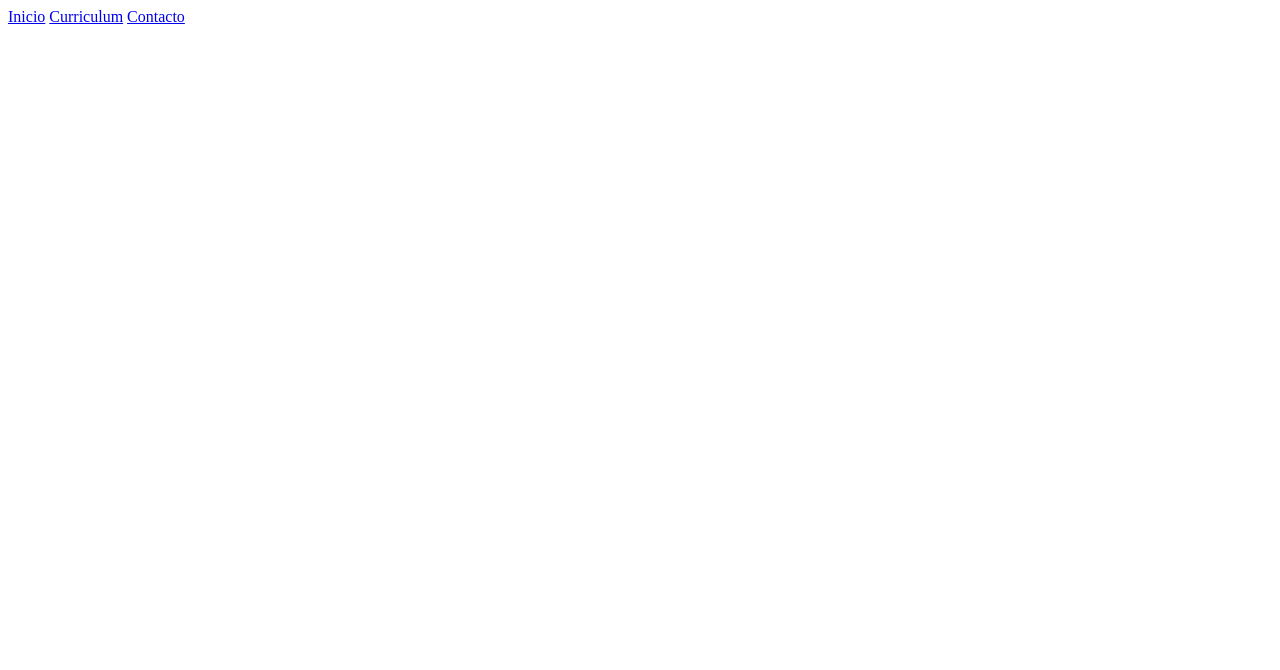
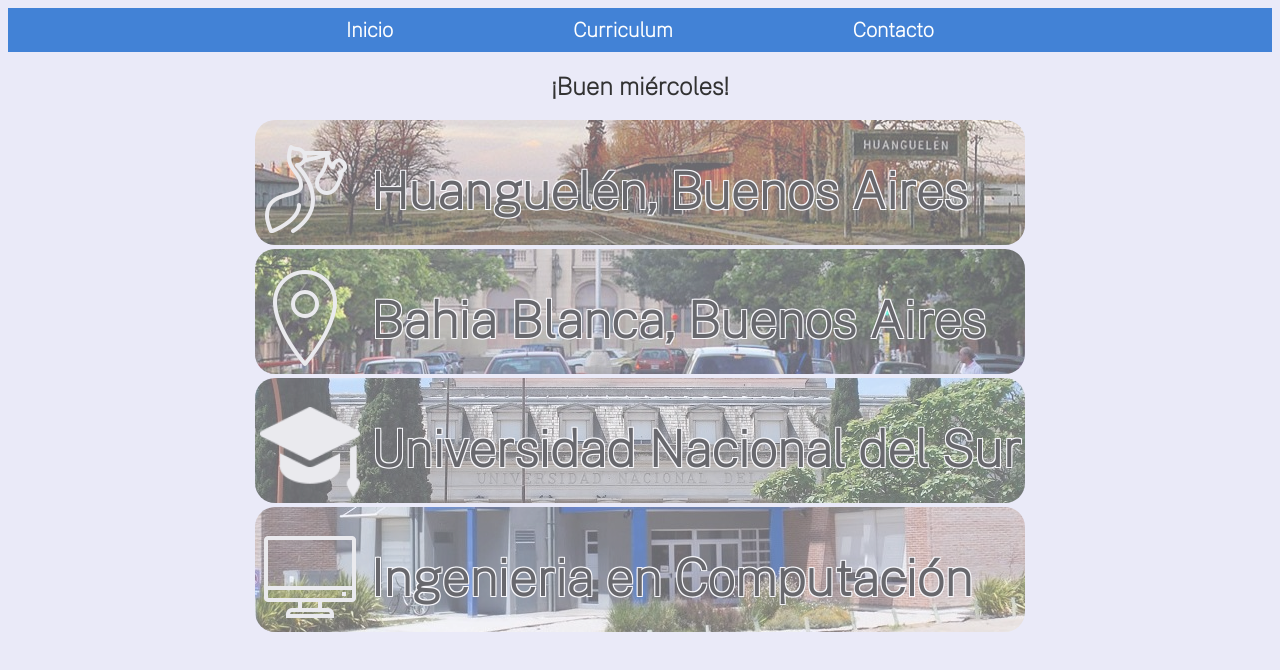
Before and after one commit to javiergraff890/javier, a plain HTML site: page index.html in a window 1280 px wide. Drawn offline with nearby package versions, Linux system fonts and the light colour scheme.

Commit message:
trabajado el finde

```diff
--- a/index.html
+++ b/index.html
@@ -5,15 +5,65 @@
     <meta http-equiv="X-UA-Compatible" content="IE=edge">
     <meta name="viewport" content="width=device-width, initial-scale=1.0">
     <link rel="stylesheet" href="style/styleindex.css">
+    <link rel="preconnect" href="https://fonts.googleapis.com">
+    <link rel="preconnect" href="https://fonts.gstatic.com" crossorigin>
+    <link href="https://fonts.googleapis.com/css2?family=Lora&family=Mulish:wght@200&family=Nunito+Sans:ital,wght@0,200;1,200&family=Public+Sans:wght@100&display=swap" rel="stylesheet">
     <title>Document</title>
 </head>
-<body>
+<body onload='saludar()'>
     <header>
-        <nav>
-            <a href="#">Inicio</a>
-            <a href="curriculum.html">Curriculum</a>
-            <a href="#">Contacto</a>
-        </nav>
+        <div class="divNavPrincipal">
+            <nav class="navPrincipal conteiner">
+                <a href="index.html">Inicio</a>
+                <a href="curriculum.html">Curriculum</a>
+                <a href="contacto.html">Contacto</a>
+            </nav>
+        </div>
     </header>
+    <main>
+        <section>
+            <h1 class="titulo" id="titulo"></h1>
+        </section>
+        <section class="seccionPrincipal">
+            <div id="divImagen1" class="divImagen">
+                <a href="https://www.google.com/maps/@-37.0652465,-61.9387188,14z?entry=ttu">
+                    <img id="foto" class="foto" src="/img/huanguelen.jpg">
+                    <h2>Huanguelén, Buenos Aires</h2>
+                    <img class="iconofinal" src="/img/nacimiento.png">
+                </a>
+            </div>
+        </section>
+        <section class="seccionPrincipal">
+            <div id="divImagen2" class="divImagen">
+                <a href="https://www.google.com/maps/@-38.7208455,-62.4215309,11z?entry=tt">
+                    <img class="foto" src="/img/bahiablanca.jpg">
+                    <h2>Bahia Blanca, Buenos Aires</h2>
+                    <img class="iconofinal" src="/img/ubicacion.png">
+                </a>
+            </div>
+        </section>
+        <section class="seccionPrincipal">
+            <div id="divImagen3" class="divImagen">
+                <a href="https://www.google.com/maps/@-38.7208455,-62.4215309,11z?entry=tt">
+                    <img class="foto" src="/img/uns.jpg">
+                    <h2>Universidad Nacional del Sur</h2>
+                    <img class="iconofinal iconouni" src="/img/universidad.png">
+
+                </a>
+            </div>
+        </section>
+        <section class="seccionPrincipal">
+            <div id="divImagen4" class="divImagen">
+                <a href="https://cs.uns.edu.ar/~devcs/">
+                    <img class="foto" src="/img/dcic.jpg">
+                    <h2>Ingenieria en Computación</h2>
+                    <img class="iconofinal iconouni" src="/img/computadora.png">
+
+                </a>
+            </div>
+        </section>
+    </main>
 </body>
+<script src="js/index.js"></script>
+
 </html>
--- /dev/null
+++ b/js/index.js
@@ -0,0 +1,69 @@
+
+const miDiv = document.getElementById('divImagen1');
+
+
+miDiv.addEventListener('mouseout', function() {
+    miDiv.style.transition = 'opacity 1s ease';
+    miDiv.style.opacity = '0.7';
+
+
+  });
+
+  miDiv.addEventListener('mouseover', function() {
+    miDiv.style.transition = 'opacity 1s ease';
+    miDiv.style.opacity = '1';
+
+  });
+
+  const miDiv2 = document.getElementById('divImagen2');
+
+miDiv2.addEventListener('mouseout', function() {
+    miDiv2.style.transition = 'opacity 1s ease';
+    miDiv2.style.opacity = '0.7';
+
+  });
+
+  miDiv2.addEventListener('mouseover', function() {
+    miDiv2.style.transition = 'opacity 1s ease';
+    miDiv2.style.opacity = '1';
+
+  });
+
+  const miDiv3 = document.getElementById('divImagen3');
+
+    miDiv3.addEventListener('mouseout', function() {
+        miDiv3.style.transition = 'opacity 1s ease';
+        miDiv3.style.opacity = '0.7';
+;
+  });
+
+    miDiv3.addEventListener('mouseover', function() {
+        miDiv3.style.transition = 'opacity 1s ease';
+        miDiv3.style.opacity = '1';
+
+  });
+
+  const miDiv4 = document.getElementById('divImagen4');
+
+  miDiv4.addEventListener('mouseout', function() {
+      miDiv4.style.transition = 'opacity 1s ease';
+      miDiv4.style.opacity = '0.7';
+;
+});
+
+  miDiv4.addEventListener('mouseover', function() {
+      miDiv4.style.transition = 'opacity 1s ease';
+      miDiv4.style.opacity = '1';
+
+});
+
+function saludar(){
+    var saludo = "Buen ";
+
+
+    var fechaActual = new Date();
+    var opciones = { weekday: 'long' };
+    var diaSemana = fechaActual.toLocaleDateString('es-ES', opciones);
+    saludo += diaSemana;
+    document.getElementById('titulo').innerText = "¡"+saludo+"!";
+}
--- a/style/stylecurr.css
+++ b/style/stylecurr.css
@@ -1,3 +1,18 @@
+:root{
+    --principal: #1464cd;
+    --secundario: #FFCE70;
+    --blanco: #ffffff;
+    --negro: #000000;
+}
+
+html {
+    background:
+    linear-gradient(135deg, #3e484a 21px, #d9ecff 22px, #d9ecff 24px, transparent 24px, transparent 67px, #d9ecff 67px, #d9ecff 69px, transparent 69px),
+    linear-gradient(225deg, #3e484a 21px, #d9ecff 22px, #d9ecff 24px, transparent 24px, transparent 67px, #d9ecff 67px, #d9ecff 69px, transparent 69px)0 64px;
+    background-color:#3e484a;
+    background-size: 64px 128px;
+}
+
 body{
     font-family: 'Lora', serif;
     font-family: 'Mulish', sans-serif;
@@ -56,7 +71,6 @@ body{
     max-width: 768px;
     min-width:300px;
     margin: 0 auto;
-
 }
 
 .conteinerBorder{
@@ -109,3 +123,26 @@ p, li {
     }
 
 }
+
+
+.divNavPrincipal{
+    background-color: var(--principal);
+}
+
+.navPrincipal{
+    display:flex;
+    justify-content: space-around;
+}
+
+.navPrincipal a{
+    color: var(--secundario);
+    padding: 10px 10px;
+    font-size: 20px;
+    text-decoration: none;
+    font-weight: 600;
+}
+
+.navPrincipal a:hover{
+    background-color: var(--secundario);
+    color: var(--blanco);
+}
--- a/style/styleindex.css
+++ b/style/styleindex.css
@@ -1,4 +1,118 @@
 :root{
-    --principal: #64A4F5;
+    --principal: #1464cd;
     --secundario: #FFCE70;
+    --blanco: #ffffff;
+    --negro: #000000;
+    --gris: rgba(255, 255, 255, 1);
 }
+
+
+
+
+html{
+    font-size: 62.5%;
+    /*background-image: url(../img/fondo.jpg);*/
+
+    background-color: #e5e5f7;
+    opacity: 0.8;
+    background-image: radial-gradient(#444cf7 0.5px, #e5e5f7 0.5px);
+    background-size: 10px 10px;
+}
+
+body{
+    font-size: 16px;
+    font-family: 'Lora', serif;
+    font-family: 'Mulish', sans-serif;
+    font-family: 'Nunito Sans', sans-serif;
+    font-family: 'Public Sans', sans-serif;
+}
+
+.divNavPrincipal{
+    background-color: var(--principal);
+}
+
+.conteiner{
+    max-width: 76.8rem;
+    margin: 0 auto;
+
+}
+
+.navPrincipal{
+    display:flex;
+    justify-content: space-around;
+}
+
+.navPrincipal a{
+    color: var(--blanco);
+    padding: 1rem 1rem;
+    font-size: 2rem;
+    text-decoration: none;
+    font-weight:bolder;
+    transition: color 2s, background-color 0.3s;
+
+}
+
+.navPrincipal a:hover{
+    background-color: var(--secundario);
+    color: var(--negro);
+}
+
+.titulo{
+    text-align: center;
+}
+
+.seccionPrincipal{
+    display:flex;
+    justify-content: center;
+}
+
+
+
+
+/*
+.divIcono{
+    padding-top: 2rem;
+    padding-right: 2rem;
+    opacity: 0.7;
+}
+*/
+.iconouni{
+    height: 100px;
+    width: 100px;
+    padding-left: 0.5rem;
+}
+
+.divImagen{
+    position: relative;
+    opacity: 0.7;
+
+}
+
+.iconofinal{
+    position: absolute;
+    top: 15%;
+    left: 0%;
+    filter: invert(90%);
+}
+
+.divImagen h2{
+    font-weight: 900;
+    position: absolute;
+    top: 0%;
+    left:15%;
+    font-size:  5rem;
+    color: rgba(255, 255, 255, 1);
+    color: #000;
+    text-shadow: -1px -1px 0 var(--gris), 1px -1px 0 var(--gris), -1px 1px 0 var(--gris), 1px 1px 0 var(--gris);
+
+    /*top: 2%;
+    /*left: 50%;
+    /*transform: translate(-50%, -50%);*/
+    /*background-color: rgba(255, 255, 255, 0.2); /* Fondo semitransparente */
+    /*padding: 20px;*/
+}
+
+.foto{
+    border-radius: 2rem;
+
+}
```
Also changed, not shown: contacto.html (added, +13 -0 lines), curriculum.html (+9 -8 lines), img/bahiablanca.jpg (added), img/computadora.png (added), img/dcic.jpg (added), img/huanguelen.jpg (added), img/nacimiento.png (added), img/ubicacion.png (added), img/universidad.png (added), img/uns.jpg (added), style/stylescontacto.css (added), 1 other file.
